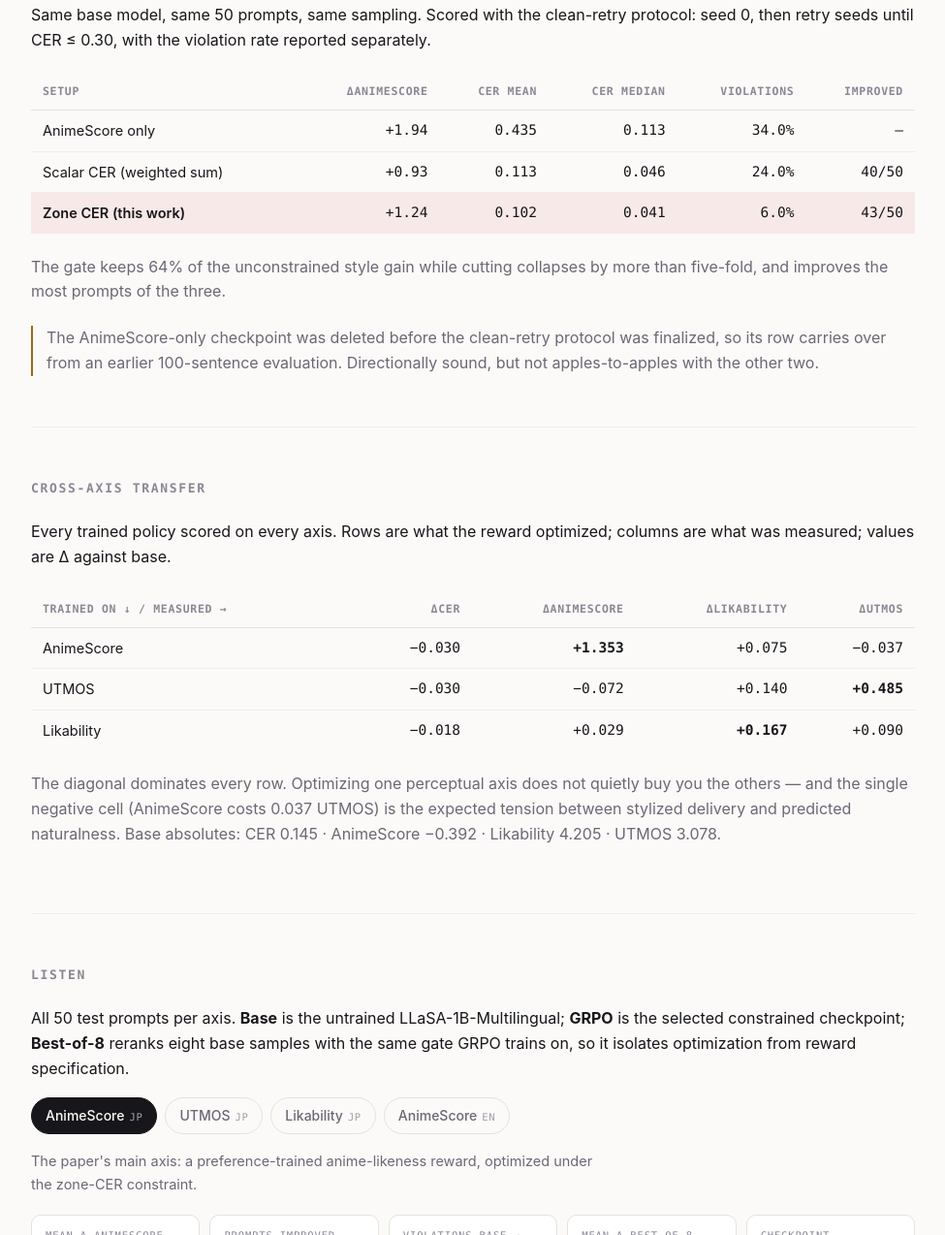
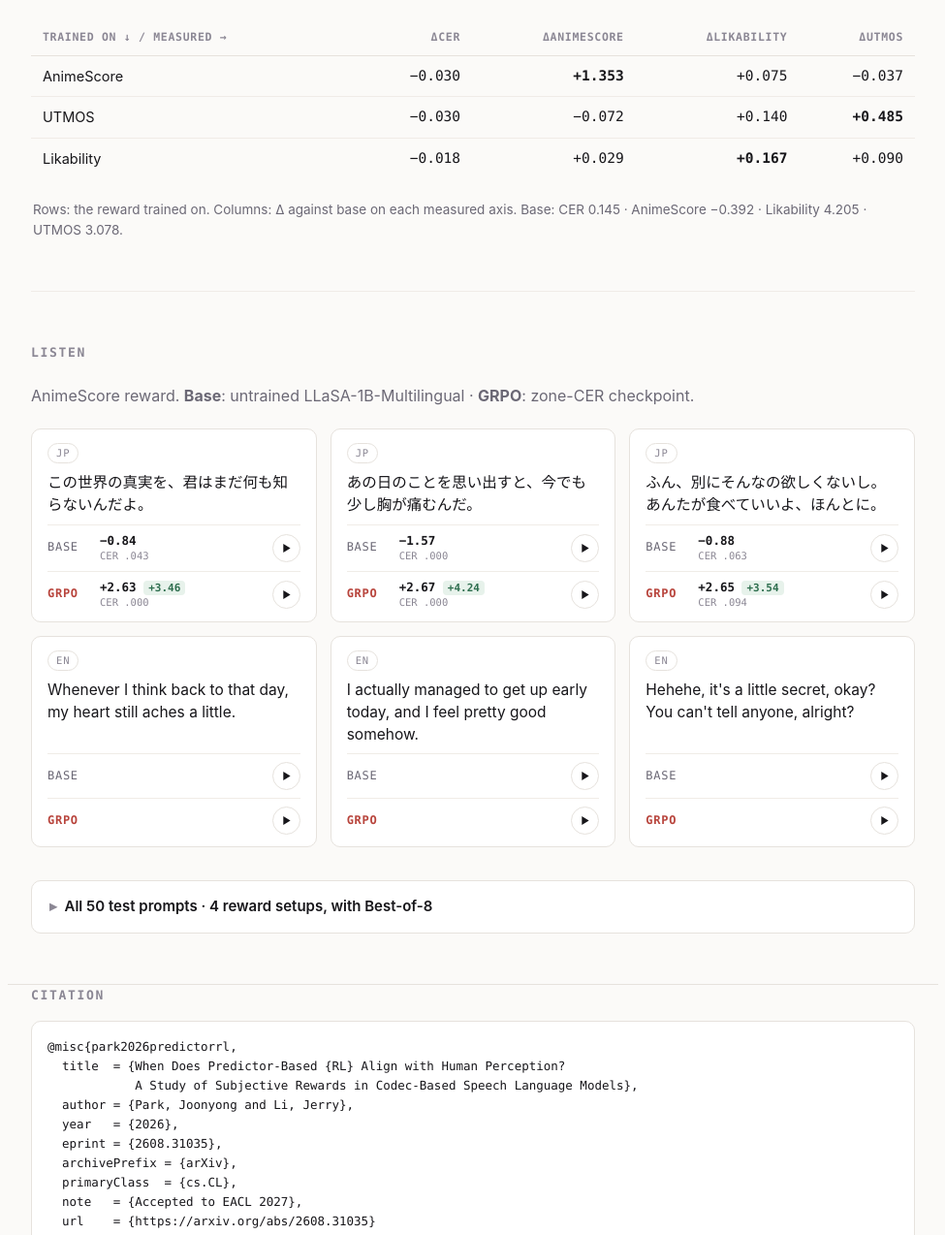
Before and after one commit to sizigi/animeGRPO, a plain HTML site: page docs/index.html in a window 1280 px wide. Shown: the part 1526-2800 px from the top of the page at 97% size, without its empty margins (152-1127 px from the left). Drawn offline with Linux system fonts and the light colour scheme.

Commit message:
Demo page: EACL 2027, shorter text, featured samples
- Show the paper as accepted at EACL 2027 (badge and citation note); drop the arXiv/model/language line and the Results button
- Keep the figure, the two tables and the samples, with one-line captions in place of the explanatory paragraphs
- Listen: six featured prompts (3 Japanese, 3 English) where the AnimeScore GRPO effect is easy to hear; the full 50-prompt explorer moves into a collapsed section below
- Fix the CER label ("..043" -> ".043")

Co-Authored-By: Claude Opus 5.5 <noreply@anthropic.com>
Claude-Session: https://claude.ai/code/session_01MUq8H7Bue5vjhcuKWSgZNs

```diff
--- a/docs/index.html
+++ b/docs/index.html
@@ -153,6 +153,36 @@ td.cell{width:1%;padding:7px 10px}
 .d.down{background:var(--accent-soft);color:var(--bad)}
 .loading{color:var(--muted);font-size:14.5px;padding:28px 0}
 
+/* ── venue badge ────────────────────────────────────── */
+.conf{display:inline-block;margin:16px 0 0;padding:4px 12px;border-radius:99px;
+      background:var(--accent-soft);color:var(--accent);font-family:var(--mono);
+      font-size:12.5px;font-weight:650;letter-spacing:.1em}
+
+/* ── featured samples ───────────────────────────────── */
+.featured{display:grid;grid-template-columns:repeat(auto-fill,minmax(280px,1fr));gap:14px;margin:20px 0 8px}
+.fcard{background:var(--panel);border:1px solid var(--line);border-radius:var(--radius);
+       padding:14px 16px 12px;display:flex;flex-direction:column;gap:8px}
+.flang{align-self:flex-start;font-family:var(--mono);font-size:10.5px;letter-spacing:.08em;
+       color:var(--faint);border:1px solid var(--line);border-radius:99px;padding:1px 8px}
+.ftxt{margin:0;font-size:15.5px;line-height:1.5;flex:1}
+.frow{display:flex;align-items:center;gap:10px;border-top:1px solid var(--line-soft);padding-top:8px}
+.frow .who{font-family:var(--mono);font-size:12px;letter-spacing:.06em;text-transform:uppercase;
+           color:var(--muted);width:44px;flex:none}
+.frow.grpo .who{color:var(--accent);font-weight:650}
+.frow .sc{flex:1;text-align:left;min-width:0}
+
+/* ── all prompts, collapsed ─────────────────────────── */
+details.all{margin:34px 0 0;border:1px solid var(--line);border-radius:var(--radius);
+            background:var(--panel);padding:0 18px}
+details.all[open]{padding-bottom:16px}
+details.all > summary{cursor:pointer;padding:14px 0;font-weight:600;font-size:15px;list-style:none}
+details.all > summary::-webkit-details-marker{display:none}
+details.all > summary::before{content:"\25B8";display:inline-block;margin-right:8px;color:var(--faint);
+                              transition:transform .15s}
+details.all[open] > summary::before{transform:rotate(90deg)}
+details.all > summary:focus-visible{outline:2px solid var(--accent);outline-offset:2px;border-radius:4px}
+@media (prefers-reduced-motion:reduce){details.all > summary::before{transition:none}}
+
 /* ── footer ─────────────────────────────────────────── */
 footer{padding:44px 0 72px;font-size:14px;color:var(--muted);
        border-top:1px solid var(--line)}
@@ -177,14 +207,13 @@ pre.cite{background:var(--panel);border:1px solid var(--line);border-radius:var(
     <span class="sub">A study of subjective rewards in codec-based speech language models</span>
   </h1>
   <p class="venue">Joonyong Park &nbsp;·&nbsp; Jerry Li &nbsp;&mdash;&nbsp; Spellbrush</p>
-  <p class="venue" style="margin-top:6px"><a href="https://arxiv.org/abs/2608.31035">arXiv:2608.31035</a> &nbsp;·&nbsp; LLaSA-1B-Multilingual &nbsp;·&nbsp; Japanese &amp; English</p>
+  <p class="conf">EACL 2027</p>
   <div class="links">
     <a class="btn" href="https://arxiv.org/abs/2608.31035">arXiv</a>
     <a class="btn" href="https://github.com/sizigi/animeGRPO">
       <svg viewBox="0 0 16 16"><path d="M8 0C3.58 0 0 3.58 0 8c0 3.54 2.29 6.53 5.47 7.59.4.07.55-.17.55-.38 0-.19-.01-.82-.01-1.49-2.01.37-2.53-.49-2.69-.94-.09-.23-.48-.94-.82-1.13-.28-.15-.68-.52-.01-.53.63-.01 1.08.58 1.23.82.72 1.21 1.87.87 2.33.66.07-.52.28-.87.51-1.07-1.78-.2-3.64-.89-3.64-3.95 0-.87.31-1.59.82-2.15-.08-.2-.36-1.02.08-2.12 0 0 .67-.21 2.2.82a7.4 7.4 0 0 1 2-.27c.68 0 1.36.09 2 .27 1.53-1.04 2.2-.82 2.2-.82.44 1.1.16 1.92.08 2.12.51.56.82 1.27.82 2.15 0 3.07-1.87 3.75-3.65 3.95.29.25.54.73.54 1.48 0 1.07-.01 1.93-.01 2.2 0 .21.15.46.55.38A8.01 8.01 0 0 0 16 8c0-4.42-3.58-8-8-8z"/></svg>
       Code
     </a>
-    <a class="btn" href="https://github.com/sizigi/animeGRPO/blob/main/RESULTS.md">Results</a>
     <a class="btn" href="https://github.com/sizigi/animescore">AnimeScore reward</a>
   </div>
 </div>
@@ -193,21 +222,7 @@ pre.cite{background:var(--panel);border:1px solid var(--line);border-radius:var(
 <main class="wrap">
 
 <section>
-  <h2>The problem</h2>
-  <p class="lede">A perceptual reward is subjective: nothing in it requires the
-  utterance to remain a valid reading of the prompt. Optimize anime-likeness
-  directly and the policy discovers that garbled, over-acted noise scores well.</p>
-  <p>In our runs, unconstrained optimization pushed AnimeScore up by
-  <b>+1.94</b> — while <b>34% of outputs collapsed</b> past a character error rate
-  of 0.30. Folding CER into the reward as a weighted sum only half-fixes it:
-  violations fall to 24%, but so does half the style gain. A weighted sum is a
-  trade-off the policy can pay its way out of.</p>
-
-  <h3>CER as a gate, not a term</h3>
-  <p>Instead we split the CER axis into three zones. Inside the feasible zone the
-  policy optimizes style freely; outside it, the style gradient disappears
-  entirely and the reward is a flat penalty.</p>
-
+  <h2>CER as a gate, not a term</h2>
   <div class="figure">
     <svg viewBox="0 0 720 300" role="img"
          aria-label="Reward as a function of CER: a step function with a clean zone below 0.10, a feasible zone up to 0.30, and a flat penalty of minus one above 0.30.">
@@ -244,20 +259,14 @@ pre.cite{background:var(--panel);border:1px solid var(--line);border-radius:var(
       <text class="tick" x="60" y="128" text-anchor="middle"
             transform="rotate(-90 60 128)">reward</text>
     </svg>
-    <p class="figcap">The <b>+3.0</b> shift is what makes this work. It keeps
-    <code>violate &lt; feasible ≤ clean</code> true for every AnimeScore the base
-    model actually produces — otherwise a rollout with a strongly negative style
-    score would rank <em>below</em> the violation penalty, and the policy would
-    learn that breaking the output is cheaper than speaking badly. That is
-    exactly the failure mode the gate exists to prevent.</p>
+    <p class="figcap">Style is optimized only inside the feasible zone; past CER 0.30 the reward is a flat
+    penalty. The <b>+3.0</b> shift keeps <code>violate &lt; feasible ≤ clean</code> for every AnimeScore
+    the base model produces.</p>
   </div>
 </section>
 
 <section>
   <h2>Reward design</h2>
-  <p>Same base model, same 50 prompts, same sampling. Scored with the
-  clean-retry protocol: seed 0, then retry seeds until CER ≤ 0.30, with the
-  violation rate reported separately.</p>
   <div class="scroll">
   <table>
     <thead><tr>
@@ -265,7 +274,7 @@ pre.cite{background:var(--panel);border:1px solid var(--line);border-radius:var(
       <th>Violations</th><th>Improved</th>
     </tr></thead>
     <tbody>
-      <tr><td>AnimeScore only</td><td class="num">+1.94</td><td class="num">0.435</td>
+      <tr><td>AnimeScore only*</td><td class="num">+1.94</td><td class="num">0.435</td>
           <td class="num">0.113</td><td class="num">34.0%</td><td class="num">—</td></tr>
       <tr><td>Scalar CER (weighted sum)</td><td class="num">+0.93</td><td class="num">0.113</td>
           <td class="num">0.046</td><td class="num">24.0%</td><td class="num">40/50</td></tr>
@@ -274,18 +283,12 @@ pre.cite{background:var(--panel);border:1px solid var(--line);border-radius:var(
     </tbody>
   </table>
   </div>
-  <p class="muted">The gate keeps 64% of the unconstrained style gain while cutting
-  collapses by more than five-fold, and improves the most prompts of the three.</p>
-  <p class="warn muted">The AnimeScore-only checkpoint was deleted before the
-  clean-retry protocol was finalized, so its row carries over from an earlier
-  100-sentence evaluation. Directionally sound, but not apples-to-apples with
-  the other two.</p>
+  <p class="figcap">Same base model, 50 prompts, clean-retry protocol (seed 0, then retry until CER ≤ 0.30).
+  * From an earlier 100-sentence evaluation.</p>
 </section>
 
 <section>
   <h2>Cross-axis transfer</h2>
-  <p>Every trained policy scored on every axis. Rows are what the reward
-  optimized; columns are what was measured; values are Δ against base.</p>
   <div class="scroll">
   <table>
     <thead><tr>
@@ -302,20 +305,17 @@ pre.cite{background:var(--panel);border:1px solid var(--line);border-radius:var(
     </tbody>
   </table>
   </div>
-  <p class="muted">The diagonal dominates every row. Optimizing one perceptual
-  axis does not quietly buy you the others — and the single negative cell
-  (AnimeScore costs 0.037 UTMOS) is the expected tension between stylized
-  delivery and predicted naturalness. Base absolutes: CER 0.145 · AnimeScore
-  −0.392 · Likability 4.205 · UTMOS 3.078.</p>
+  <p class="figcap">Rows: the reward trained on. Columns: Δ against base on each measured axis.
+  Base: CER 0.145 · AnimeScore −0.392 · Likability 4.205 · UTMOS 3.078.</p>
 </section>
 
 <section id="listen">
   <h2>Listen</h2>
-  <p>All 50 test prompts per axis. <b>Base</b> is the untrained
-  LLaSA-1B-Multilingual; <b>GRPO</b> is the selected constrained checkpoint;
-  <b>Best-of-8</b> reranks eight base samples with the same gate GRPO trains on,
-  so it isolates optimization from reward specification.</p>
+  <p class="muted">AnimeScore reward. <b>Base</b>: untrained LLaSA-1B-Multilingual · <b>GRPO</b>: zone-CER checkpoint.</p>
+  <div class="featured" id="featured"><p class="loading">Loading samples…</p></div>
 
+  <details class="all">
+    <summary>All 50 test prompts · 4 reward setups, with Best-of-8</summary>
     <div class="tabs" id="tabs" role="tablist"></div>
     <p class="axis-note" id="axisNote"></p>
     <div class="summary" id="summary"></div>
@@ -333,6 +333,7 @@ pre.cite{background:var(--panel);border:1px solid var(--line);border-radius:var(
 
     <div class="scroll"><div id="clips" class="loading">Loading samples…</div></div>
     <p class="figcap" id="clipCap"></p>
+  </details>
 </section>
 
 </main>
@@ -347,6 +348,7 @@ pre.cite{background:var(--panel);border:1px solid var(--line);border-radius:var(
   eprint = {2608.31035},
   archivePrefix = {arXiv},
   primaryClass  = {cs.CL},
+  note   = {Accepted to EACL 2027},
   url    = {https://arxiv.org/abs/2608.31035}
 }</pre>
   <p>Code is Apache-2.0. Audio and score tables are released for research
@@ -365,7 +367,7 @@ const au = document.getElementById("au");
 let DATA = null, cur = 0, playing = null;
 
 const fmt = (v, d=2) => (v >= 0 ? "+" : "−") + Math.abs(v).toFixed(d);
-const cer = v => v.toFixed(3).replace(/^0/, ".");
+const cer = v => v.toFixed(3).replace(/^0/, "");
 
 function playClip(btn, src){
   if (playing === btn){ au.pause(); return; }
@@ -378,6 +380,40 @@ au.addEventListener("pause", stop);
 function stop(){ if (playing){ playing.dataset.state = ""; playing = null; } }
 
 const ICON = '<svg viewBox="0 0 12 12"><path d="M2.5 1.2v9.6L10.5 6z"/></svg>';
+const esc = t => t.replace(/[<>&]/g, c => ({"<":"&lt;",">":"&gt;","&":"&amp;"}[c]));
+
+// prompts where GRPO's effect is easy to hear: [axis key, prompt index]
+const FEATURED = [["jp_animescore", 19], ["jp_animescore", 4], ["jp_animescore", 38],
+                  ["en_animescore", 4], ["en_animescore", 10], ["en_animescore", 16]];
+
+function renderFeatured(){
+  const box = document.getElementById("featured");
+  box.innerHTML = FEATURED.map(([key, idx]) => {
+    const axis = DATA.axes.find(a => a.key === key);
+    const item = axis && axis.items.find(i => i.idx === idx);
+    if (!item) return "";
+    const row = side => {
+      const s = item.sides[side];
+      const src = `audio/${key}/${side}/${String(idx).padStart(3,"0")}.mp3`;
+      let sc = "";
+      if (s){
+        let delta = "";
+        if (side === "grpo" && item.sides.base){
+          const d = s.score - item.sides.base.score;
+          delta = `<span class="d ${d >= 0 ? "up" : "down"}">${fmt(d, 2)}</span>`;
+        }
+        sc = `<span class="m">${fmt(s.score, 2)} ${delta}</span><span class="c">CER ${cer(s.cer)}</span>`;
+      }
+      return `<div class="frow ${side}"><span class="who">${SIDES[side]}</span><span class="sc">${sc}</span>
+        <button class="play" aria-label="Play ${SIDES[side]}: ${esc(item.text)}" data-src="${src}">${ICON}</button></div>`;
+    };
+    const lang = axis.lang === "JP" ? "ja" : "en";
+    return `<div class="fcard"><span class="flang">${axis.lang}</span>
+      <p class="ftxt" lang="${lang}">${esc(item.text)}</p>${row("base")}${row("grpo")}</div>`;
+  }).join("");
+  box.querySelectorAll(".play").forEach(b =>
+    b.addEventListener("click", () => playClip(b, b.dataset.src)));
+}
 
 function cell(axis, side, item){
   const s = item.sides[side];
@@ -479,14 +515,16 @@ fetch("data/samples.json")
   .then(r => r.json())
   .then(d => {
     DATA = d;
+    renderFeatured();
     buildTabs();
     render();
     document.getElementById("sort").addEventListener("change", render);
     document.getElementById("onlyImproved").addEventListener("change", render);
   })
   .catch(() => {
-    document.getElementById("clips").textContent =
-      "Could not load samples.json — serve this directory over HTTP rather than opening the file directly.";
+    const msg = "Could not load samples.json — serve this directory over HTTP rather than opening the file directly.";
+    document.getElementById("clips").textContent = msg;
+    document.getElementById("featured").textContent = msg;
   });
 </script>
 </body>
```
Lines whose indentation alone changed are shown as unchanged.
